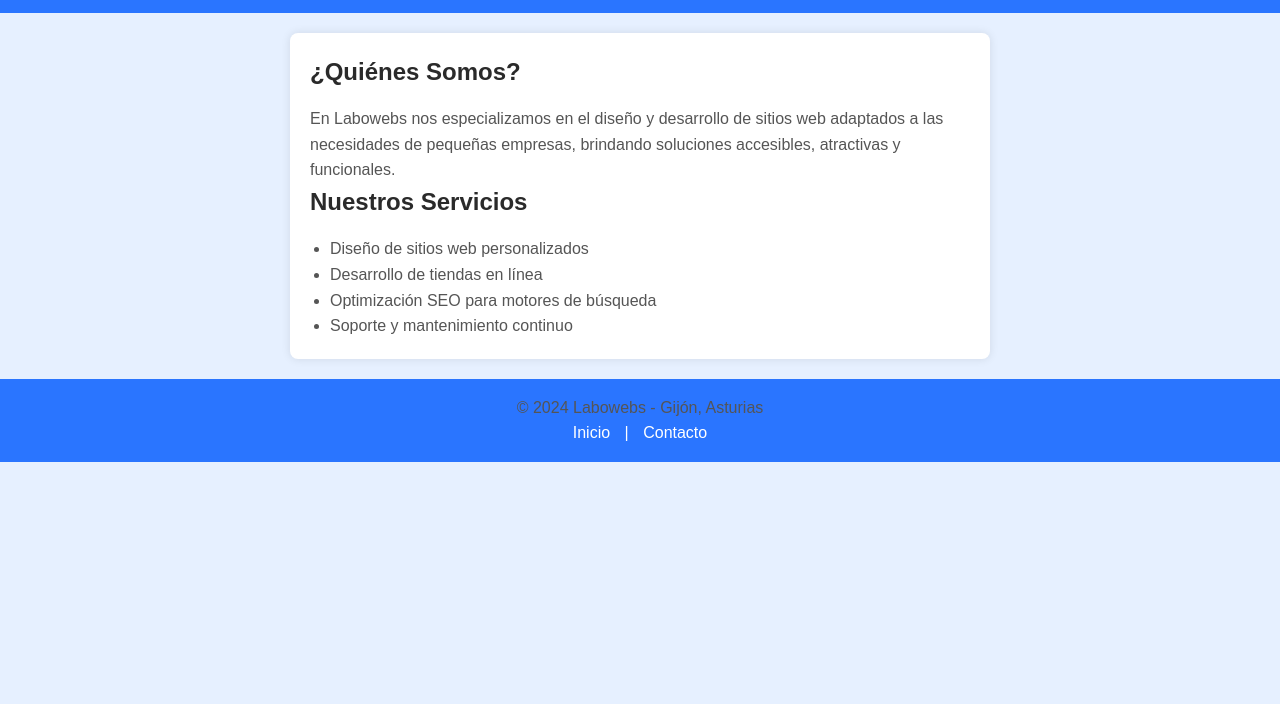
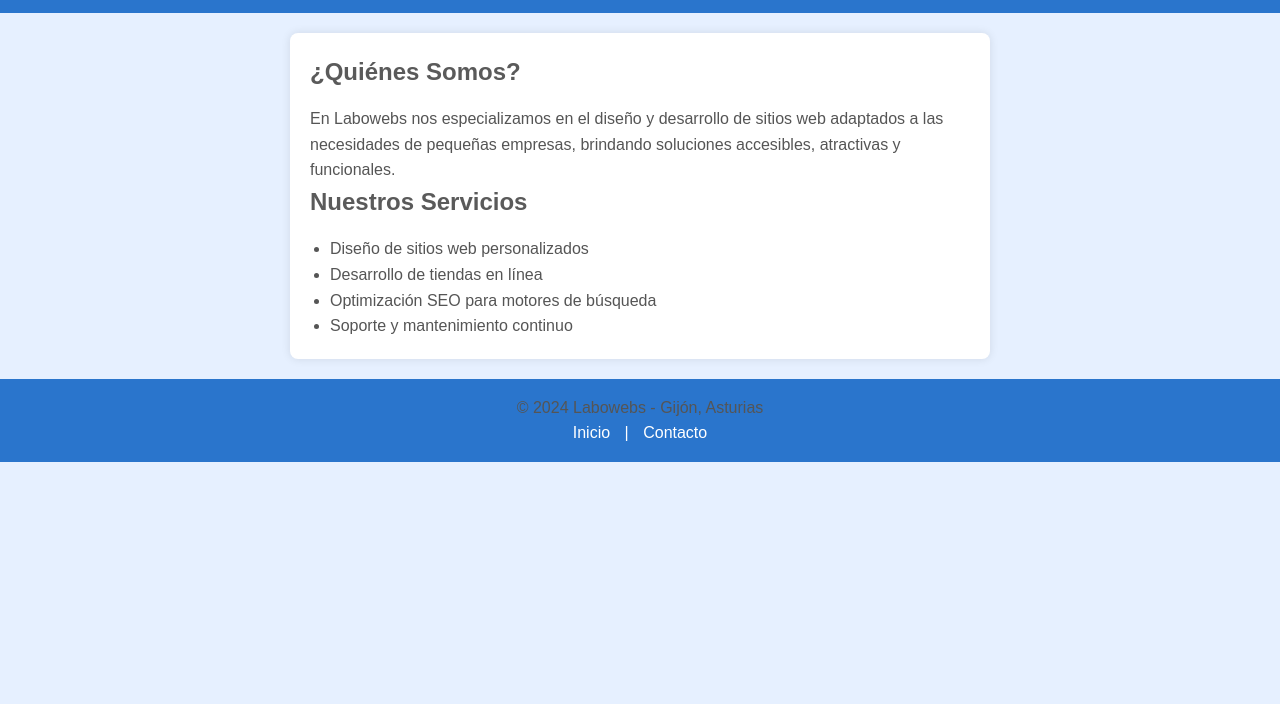
Before and after one commit to lgg73434/labowebs, a plain HTML site: page index.html in a window 1280 px wide. Shown: the part 96-800 px from the top of the page. Drawn offline with Linux system fonts and the light colour scheme.

Commit message:
Actualizados estilos

```diff
--- a/css/estilos.css
+++ b/css/estilos.css
@@ -6,7 +6,7 @@
 
 body {
     font-family: Arial, sans-serif;
-    color: #2a2a2a;
+    color: #5a5a5a;
     line-height: 1.6;
     background-color: #e6f0ff;
     display: flex;
@@ -15,7 +15,7 @@ body {
 }
 
 header, footer {
-    background-color: #2a75ff;
+    background-color: #2a75cc;
     color: #ffffff;
     text-align: center;
     padding: 1em 0;
@@ -35,7 +35,7 @@ section.about, section.contact-form, section.map {
 }
 
 h2 {
-    color: #2a2a2a;
+    color: #5a5a5a;
     margin-bottom: 15px;
 }
 
```
